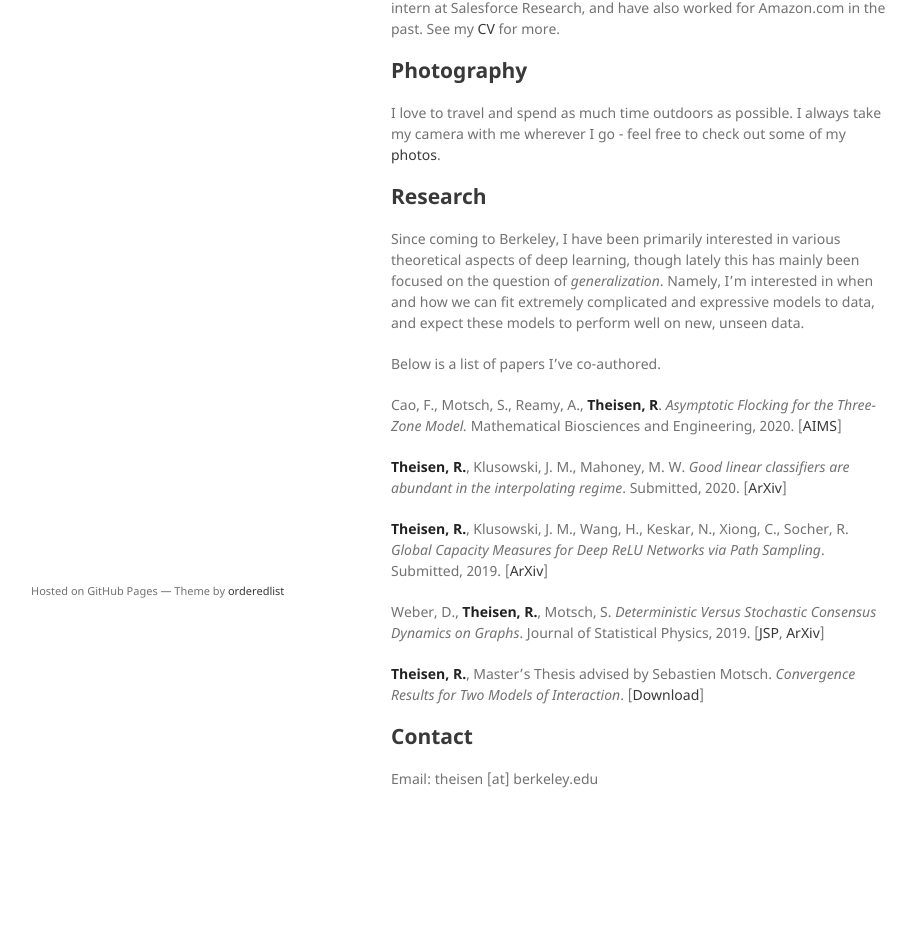
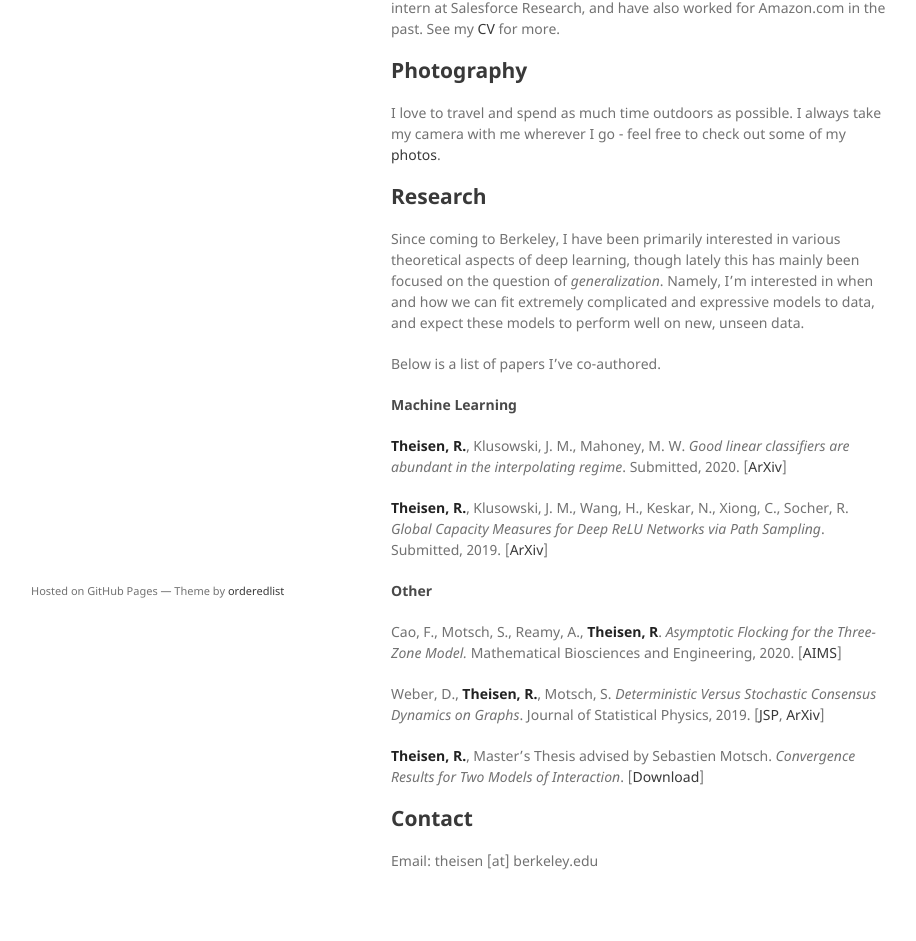
Before and after one commit to rythei/PersonalSiteWorking, a Jekyll site: the page built from index.md, in a window 1280 px wide. Shown: the part 230-1171 px from the top of the page, without its empty margins (179-1095 px from the left). Built offline with Jekyll 4.4.1, drawn with Linux system fonts in a browser that asks for light colours; our own code applies the rules of GitHub Pages for plain Markdown files; before the commit the page ends 1089 px from its top, so only the background shows below that.

Commit message:
fix pubs

```diff
--- a/index.md
+++ b/index.md
@@ -15,16 +15,24 @@ Since coming to Berkeley, I have been primarily interested in various theoretica
 
 Below is a list of papers I've co-authored.
 
-Cao, F., Motsch, S., Reamy, A., **Theisen, R**. _Asymptotic Flocking for the Three-Zone Model._ Mathematical Biosciences and Engineering, 2020. [[AIMS](https://www.aimspress.com/article/10.3934/mbe.2020391)]
+#### Machine Learning
 
 **Theisen, R.**, Klusowski, J. M., Mahoney, M. W. _Good linear classifiers are abundant in the interpolating regime_. Submitted, 2020. [[ArXiv](https://arxiv.org/abs/2006.12625)]
 
 **Theisen, R.**, Klusowski, J. M., Wang, H., Keskar, N., Xiong, C., Socher, R. _Global Capacity Measures for Deep ReLU Networks via Path Sampling_. Submitted, 2019. [[ArXiv](https://arxiv.org/abs/1910.10245)]
 
+#### Other
+
+Cao, F., Motsch, S., Reamy, A., **Theisen, R**. _Asymptotic Flocking for the Three-Zone Model._ Mathematical Biosciences and Engineering, 2020. [[AIMS](https://www.aimspress.com/article/10.3934/mbe.2020391)]
+
 Weber, D., **Theisen, R.**, Motsch, S. _Deterministic Versus Stochastic Consensus Dynamics on Graphs_. Journal of Statistical Physics, 2019. [[JSP](https://link.springer.com/article/10.1007/s10955-019-02293-5), [ArXiv](https://arxiv.org/abs/1901.10756)]
 
 **Theisen, R.**, Master's Thesis advised by Sebastien Motsch. _Convergence Results for Two Models of Interaction_. [[Download](./assets/files/masters_thesis.pdf)]
 
+
+
+
+
 ## Contact
 
 Email: theisen [at] berkeley.edu
```
